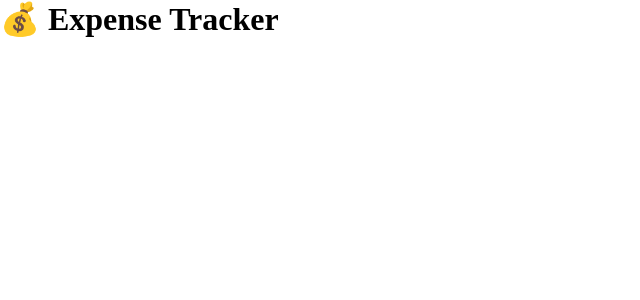
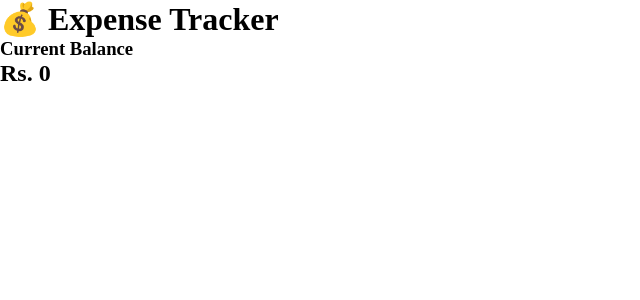
Before and after one commit to ShahabMaqbool/expense-tracker-react, a React (Vite) app: page / in a window 1280 px wide. Shown: the top 300 px of the page, without its empty margins (0-640 px from the left). Built offline with nearby package versions, Linux system fonts and the light colour scheme.

Commit message:
Add Balance Component

```diff
--- a/src/App.jsx
+++ b/src/App.jsx
@@ -1,9 +1,11 @@
 import Header from "./components/Header";
+import Balance from "./components/Balance";
 
 function App() {
   return (
     <div>
       <Header />
+      <Balance />
     </div>
   );
 }
--- a/src/components/Balance.jsx
+++ b/src/components/Balance.jsx
@@ -0,0 +1,11 @@
+
+function Balance() {
+  return (
+    <div>
+      <h3>Current Balance</h3>
+      <h2>Rs. 0</h2>
+    </div>
+  );
+}
+
+export default Balance;
```
